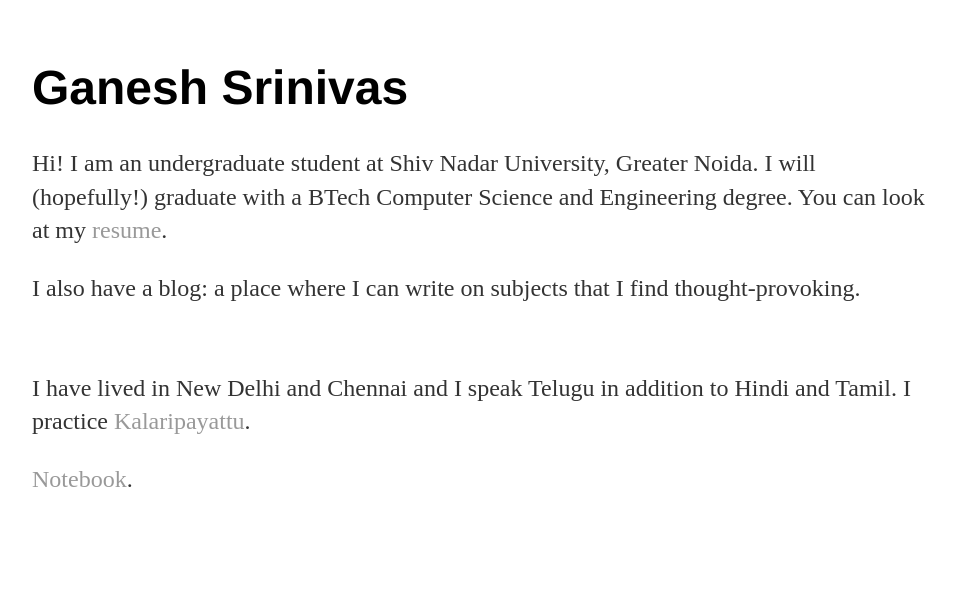
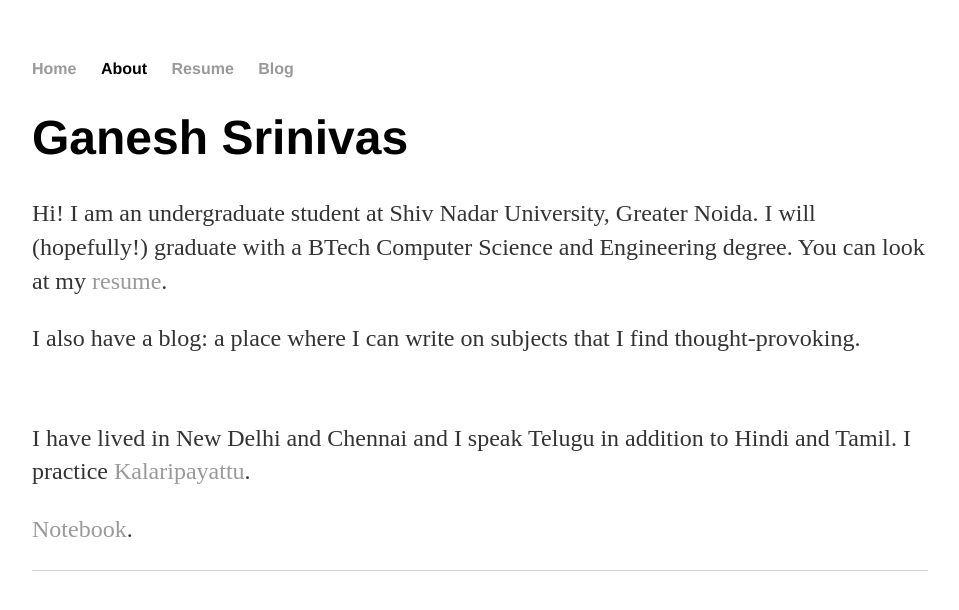
Before and after one commit to ganesh-srinivas/ganesh-srinivas.github.io, a Jekyll site: the page built from index.html, in a window 1280 px wide. Shown: the top 610 px of the page, without its empty margins (160-1119 px from the left). Built offline with Jekyll 4.4.1, drawn with Linux system fonts in a browser that asks for light colours.

Commit message:
Update index.html to use default layout

```diff
--- a/index.html
+++ b/index.html
@@ -1,22 +1,12 @@
-<!DOCTYPE html>
-<html>
-<head>
-  <title>Ganesh Srinivas</title>
-  <link rel="stylesheet" type="text/css" href="/css/main.css">
-</head>
-<body>
-  <!--
-  <form action="//formspree.io/2r7fr3+fcnh8cyu8l4cs@sharklasers.com" method="POST">
-    <input type="email" name="_replyto">
-    <textarea name="body"></textarea>
-    <input type="submit" value="Send">
-  </form>
-  -->
+---
+layout: default
+title: Ganesh Srinivas
+---
+<div class="blurb">
   <h1>Ganesh Srinivas</h1>
   <p>Hi! I am an undergraduate student at Shiv Nadar University, Greater Noida. I will (hopefully!) graduate with a BTech Computer Science and Engineering degree. You can look at my <a href="resume.pdf">resume</a>.</p>
   <p>I also have a blog: a place where I can write on subjects that I find thought-provoking.</p>
   <br>
   <p>I have lived in New Delhi and Chennai and I speak Telugu in addition to Hindi and Tamil. I practice <a href="http://en.wikipedia.org/wiki/Kalaripayattu">Kalaripayattu</a>.</p>
   <p><a href="notebook.html">Notebook</a>.</p>
-</body>
-</html>
+</div><!-- /.blurb -->
```
